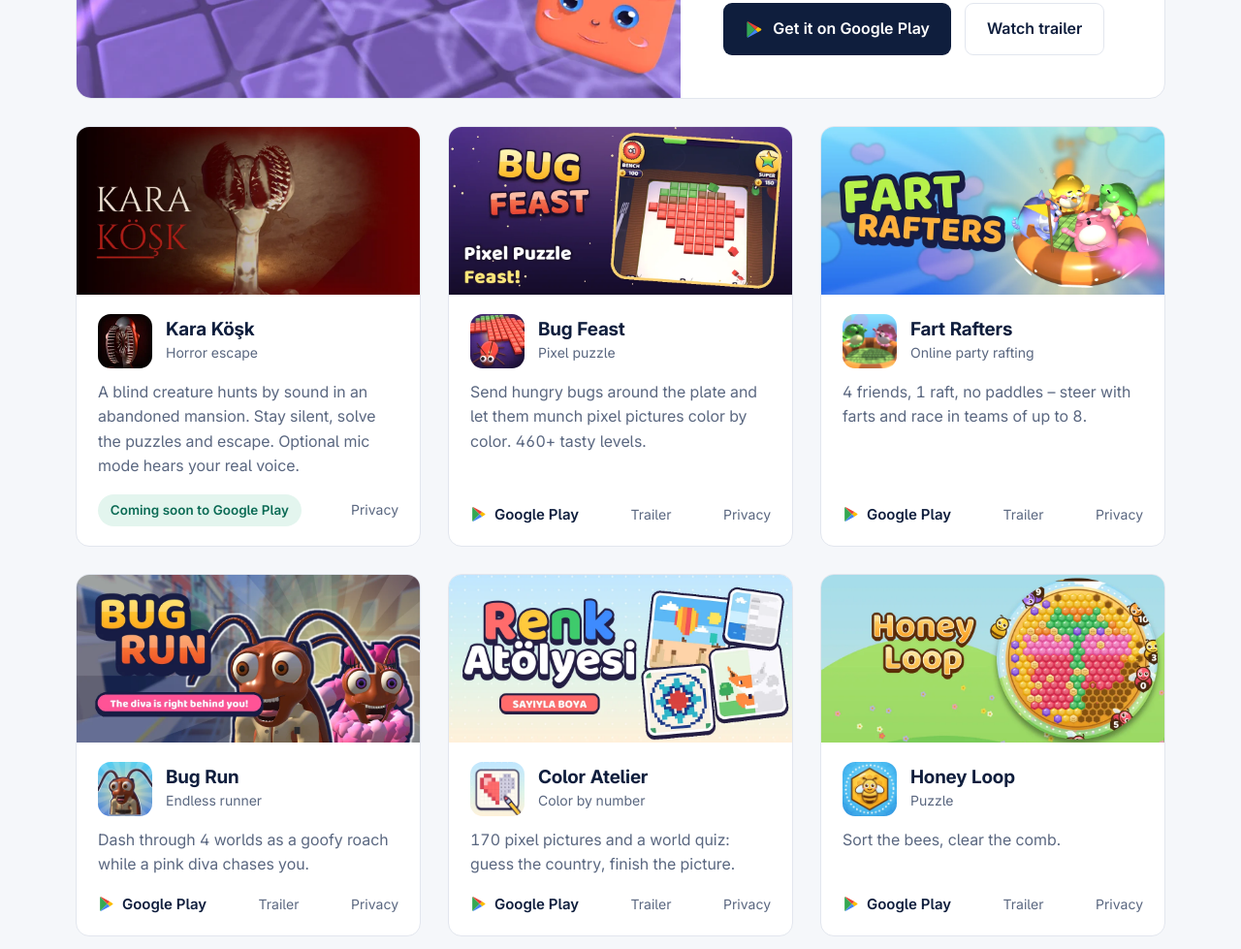
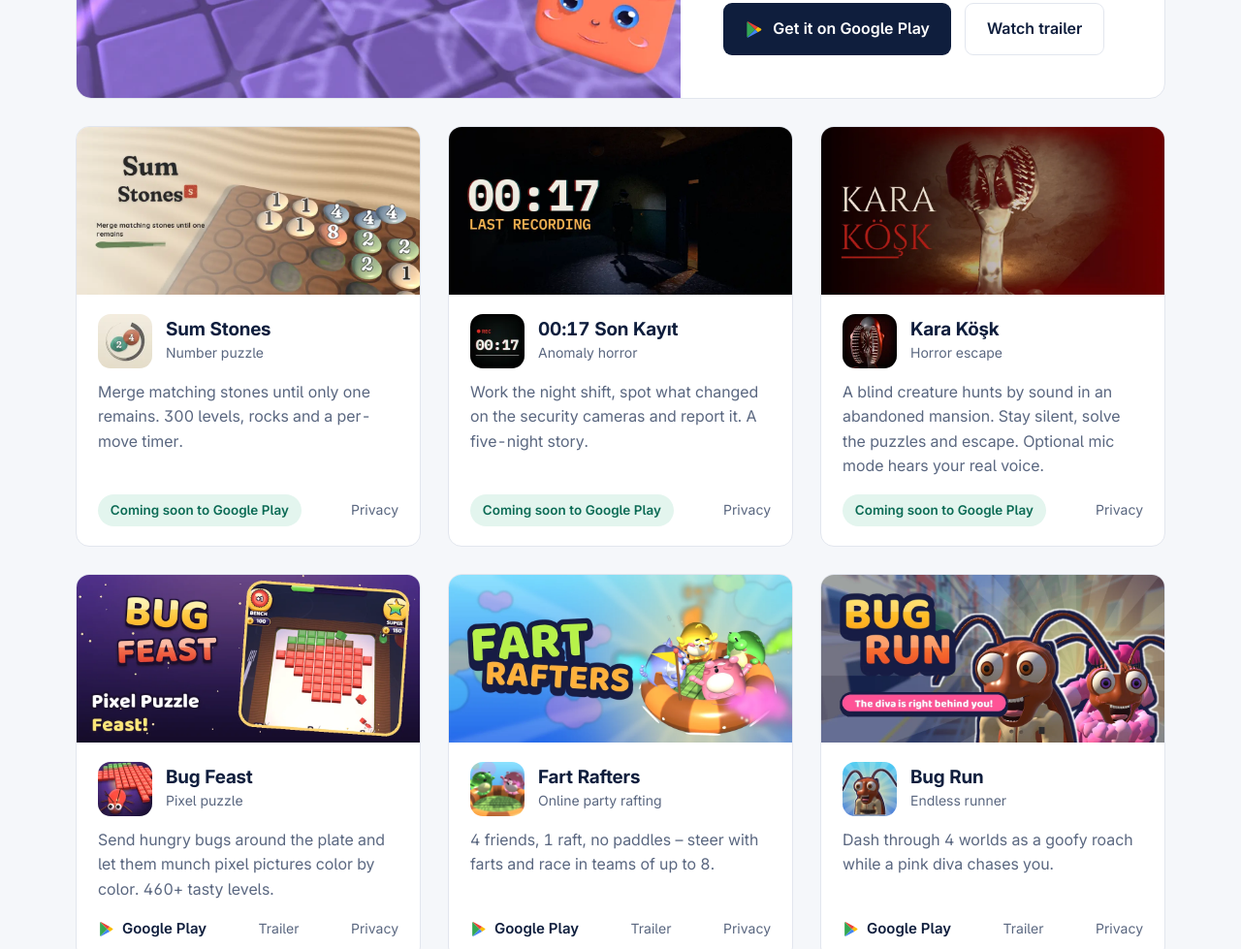
Before and after one commit to yusuf-polat/yusuf-polat.github.io, a plain HTML site: page index.html in a window 1280 px wide. Shown: the part 1413-2392 px from the top of the page at 97% size. Drawn offline with Linux system fonts and the light colour scheme.

Commit message:
Sum Stones ve 00:17 Son Kayıt kartları (yakında), gizlilik bağlantıları güncellendi
Co-Authored-By: Claude Opus 5.5 <noreply@anthropic.com>

```diff
--- a/index.html
+++ b/index.html
@@ -166,6 +166,24 @@ footer a:hover{color:#fff}
   </div>
   <div class="grid">
 <article class="game">
+  <a class="shot" href="sumstones/privacy.html" aria-label="Sum Stones"><img src="assets/games/sumstones.webp" alt="Sum Stones" width="1024" height="500" loading="lazy"></a>
+  <div class="body">
+    <img class="ic" src="assets/games/sumstones-icon.webp" alt="" width="56" height="56" loading="lazy">
+    <div><h3>Sum Stones</h3><p class="tag" data-en="Number puzzle">Sayı bulmacası</p></div>
+  </div>
+  <p class="desc" data-en="Merge matching stones until only one remains. 300 levels, rocks and a per-move timer.">Eş taşları birleştir, tek taş kalana dek düşün. 300 bölüm, kayalar ve hamle başına süre.</p>
+  <div class="acts"><span class="soon" data-en="Coming soon to Google Play">Yakında Google Play&#x27;de</span><a class="sub" href="sumstones/privacy.html"><span data-en="Privacy">Gizlilik</span></a></div>
+</article>
+<article class="game">
+  <a class="shot" href="sonkayit/privacy.html" aria-label="00:17 Son Kayıt"><img src="assets/games/sonkayit.webp" alt="00:17 Son Kayıt" width="1024" height="500" loading="lazy"></a>
+  <div class="body">
+    <img class="ic" src="assets/games/sonkayit-icon.webp" alt="" width="56" height="56" loading="lazy">
+    <div><h3>00:17 Son Kayıt</h3><p class="tag" data-en="Anomaly horror">Anomali korku</p></div>
+  </div>
+  <p class="desc" data-en="Work the night shift, spot what changed on the security cameras and report it. A five-night story.">Gece bekçisi ol, güvenlik kameralarındaki değişimi fark et ve rapor et. Beş gecelik hikâye.</p>
+  <div class="acts"><span class="soon" data-en="Coming soon to Google Play">Yakında Google Play&#x27;de</span><a class="sub" href="sonkayit/privacy.html"><span data-en="Privacy">Gizlilik</span></a></div>
+</article>
+<article class="game">
   <a class="shot" href="karakosk/privacy.html" aria-label="Kara Köşk"><img src="assets/games/karakosk.webp" alt="Kara Köşk" width="1024" height="500" loading="lazy"></a>
   <div class="body">
     <img class="ic" src="assets/games/karakosk-icon.webp" alt="" width="56" height="56" loading="lazy">
@@ -319,7 +337,7 @@ footer a:hover{color:#fff}
     <div><img src="assets/deltalo-logo-white.svg" alt="DeltaLo" width="113" height="36" loading="lazy"><p data-en="Mobile games and apps studio">Mobil oyun ve uygulama stüdyosu</p></div>
     <div><h4 data-en="Games">Oyunlar</h4><ul><li><a href="https://play.google.com/store/apps/details?id=com.deltalo.doubletail" target="_blank" rel="noopener">Doubletail</a></li><li><a href="https://play.google.com/store/apps/details?id=com.deltalo.fartrafters" target="_blank" rel="noopener">Fart Rafters</a></li><li><a href="https://play.google.com/store/apps/details?id=com.deltalo.bugfeast" target="_blank" rel="noopener">Bug Feast</a></li><li><a href="https://play.google.com/store/apps/details?id=com.deltalo.bugrun" target="_blank" rel="noopener">Bug Run</a></li><li><a href="https://play.google.com/store/apps/details?id=com.deltalo.honeyloop" target="_blank" rel="noopener">Honey Loop</a></li><li><a href="https://play.google.com/store/apps/details?id=com.deltalo.teagarden" target="_blank" rel="noopener">Çay Bahçesi</a></li><li><a href="https://play.google.com/store/apps/details?id=com.deltalo.foxraid" target="_blank" rel="noopener">Fox Raid</a></li></ul></div>
     <div><h4 data-en="More titles">Diğer yapımlar</h4><ul><li><a href="https://play.google.com/store/apps/details?id=com.deltalo.catarena" target="_blank" rel="noopener">Kedi Fight</a></li><li><a href="https://play.google.com/store/apps/details?id=com.deltalo.skyforge" target="_blank" rel="noopener">Skyforge</a></li><li><a href="https://play.google.com/store/apps/details?id=com.deltalo.voxelpaint" target="_blank" rel="noopener">Voxel Paint</a></li><li><a href="https://play.google.com/store/apps/details?id=com.deltalo.skyhop" target="_blank" rel="noopener">Skyhop</a></li><li><a href="https://play.google.com/store/apps/details?id=com.deltalo.cubeline" target="_blank" rel="noopener">Cubeline</a></li><li><a href="https://play.google.com/store/apps/details?id=com.deltalo.coloratelier" target="_blank" rel="noopener" data-en="Color Atelier">Renk Atölyesi</a></li><li><a href="https://play.google.com/store/apps/details?id=com.deltalo.ibanmatik" target="_blank" rel="noopener">IBAN Matik</a></li><li><a href="https://play.google.com/store/apps/details?id=com.deltalo.izlekazan" target="_blank" rel="noopener">İzleKazan</a></li></ul></div>
-    <div><h4 data-en="Privacy policies">Gizlilik politikaları</h4><ul><li><a href="doubletail/privacy.html">Doubletail</a></li><li><a href="honeyloop/privacy.html">Honey Loop</a></li><li><a href="teagarden/privacy.html">Çay Bahçesi</a></li><li><a href="foxraid/privacy.html">Fox Raid</a></li><li><a href="catarena/privacy.html">Kedi Fight</a></li><li><a href="skyforge/privacy.html">Skyforge</a></li><li><a href="voxelpaint/privacy.html">Voxel Paint</a></li><li><a href="skyhop/privacy.html">Skyhop</a></li><li><a href="cubeline/privacy.html">Cubeline</a></li><li><a href="coloratelier/privacy.html">Renk Atölyesi</a></li><li><a href="bugrun/privacy.html">Bug Run</a></li><li><a href="bugfeast/privacy.html">Bug Feast</a></li><li><a href="karakosk/privacy.html">Kara Köşk</a></li></ul></div>
+    <div><h4 data-en="Privacy policies">Gizlilik politikaları</h4><ul><li><a href="doubletail/privacy.html">Doubletail</a></li><li><a href="honeyloop/privacy.html">Honey Loop</a></li><li><a href="teagarden/privacy.html">Çay Bahçesi</a></li><li><a href="foxraid/privacy.html">Fox Raid</a></li><li><a href="catarena/privacy.html">Kedi Fight</a></li><li><a href="skyforge/privacy.html">Skyforge</a></li><li><a href="voxelpaint/privacy.html">Voxel Paint</a></li><li><a href="skyhop/privacy.html">Skyhop</a></li><li><a href="cubeline/privacy.html">Cubeline</a></li><li><a href="coloratelier/privacy.html">Renk Atölyesi</a></li><li><a href="bugrun/privacy.html">Bug Run</a></li><li><a href="bugfeast/privacy.html">Bug Feast</a></li><li><a href="karakosk/privacy.html">Kara Köşk</a></li><li><a href="fartrafters/privacy.html">Fart Rafters</a></li><li><a href="sonkayit/privacy.html">00:17 Son Kayıt</a></li><li><a href="sumstones/privacy.html">Sum Stones</a></li></ul></div>
   </div>
   <div class="legal"><span>© 2026 DeltaLo</span><span data-en="Google Play is a trademark of Google LLC.">Google Play, Google LLC&#x27;nin ticari markasıdır.</span></div>
 </div></footer>
```
Also changed, not shown: assets/games/sonkayit-icon.webp (added), assets/games/sonkayit.webp (added), assets/games/sumstones-icon.webp (added), assets/games/sumstones.webp (added).
